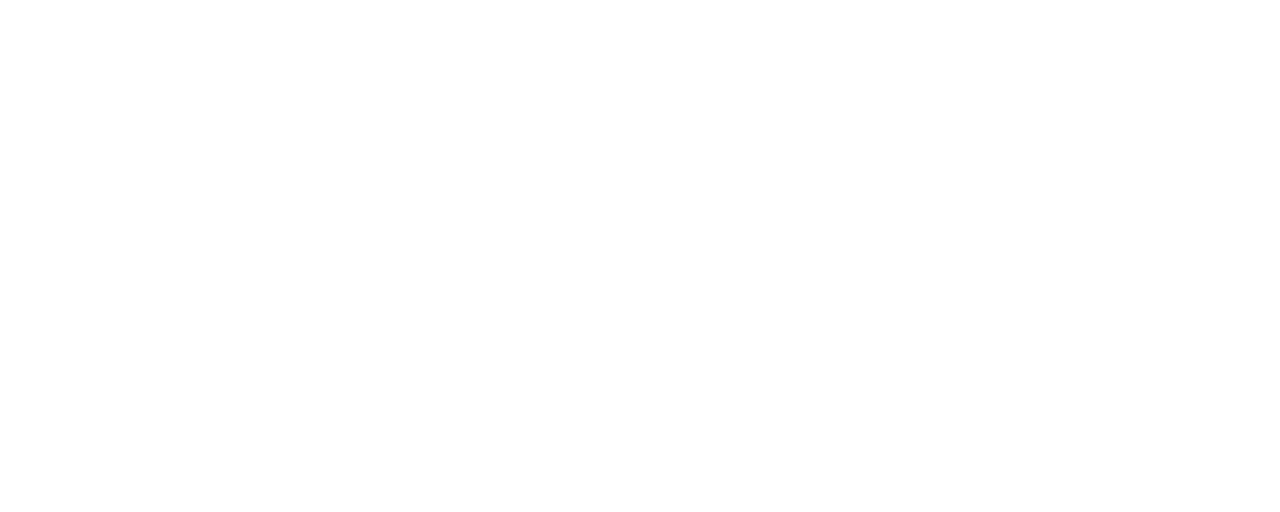
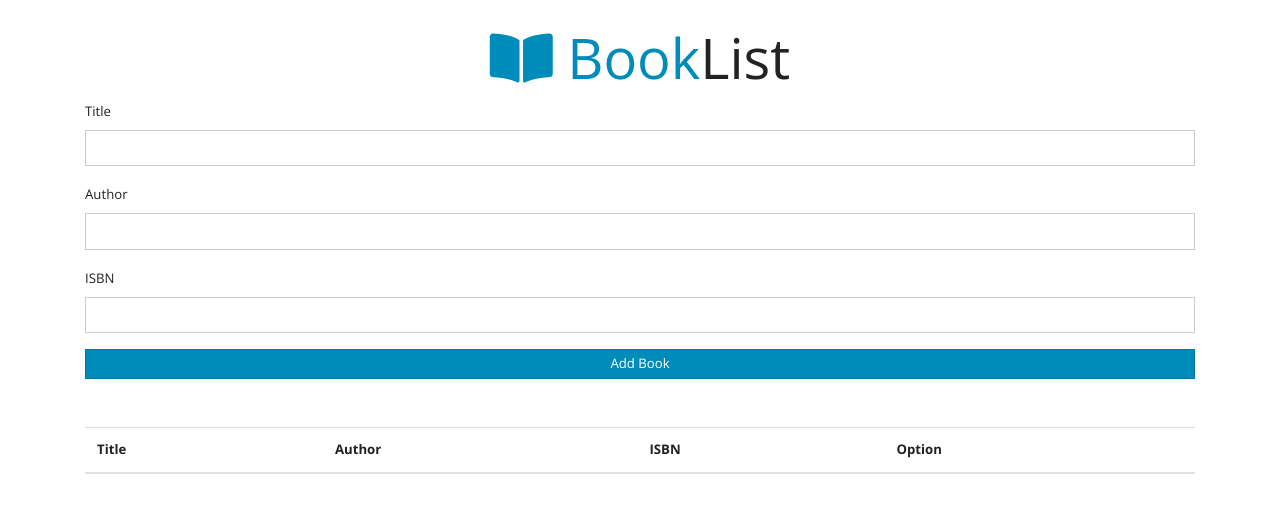
Before and after one commit to olakehinde/js-booklist-app, a plain HTML site: page index.html in a window 1280 px wide. Drawn offline with nearby package versions, Linux system fonts and the light colour scheme.

Commit message:
finished UI design

```diff
--- a/index.html
+++ b/index.html
@@ -11,6 +11,42 @@
 	<title>BookList App</title>
 </head>
 <body>
+	<div class="container mt-4">
+		<h1 class="display-4 text-center"><i class="fas fa-book-open text-primary"></i> <span class="text-primary">Book</span>List</h1>
 
+		<form id="book-form">
+			<div class="form-group">
+				<label for="title">Title</label>
+				<input type="text" id="title" class="form-control">
+			</div>
+
+			<div class="form-group">
+				<label for="author">Author</label>
+				<input type="text" id="author" class="form-control">
+			</div>
+
+			<div class="form-group">
+				<label for="isbn">ISBN</label>
+				<input type="text" id="isbn" class="form-control">
+			</div>
+
+			<input type="submit" value="Add Book" class="btn btn-sm btn-block btn-primary">
+		</form>
+
+		<table class="table table-striped mt-5">
+			<thead>
+				<tr>
+					<th>Title</th>
+					<th>Author</th>
+					<th>ISBN</th>
+					<th>Option</th>
+				</tr>
+			</thead>
+
+			<tbody id="book-list"></tbody>
+		</table>
+	</div>
+
+	<script type="text/javascript" src="app.js"></script>
 </body>
 </html>
```
